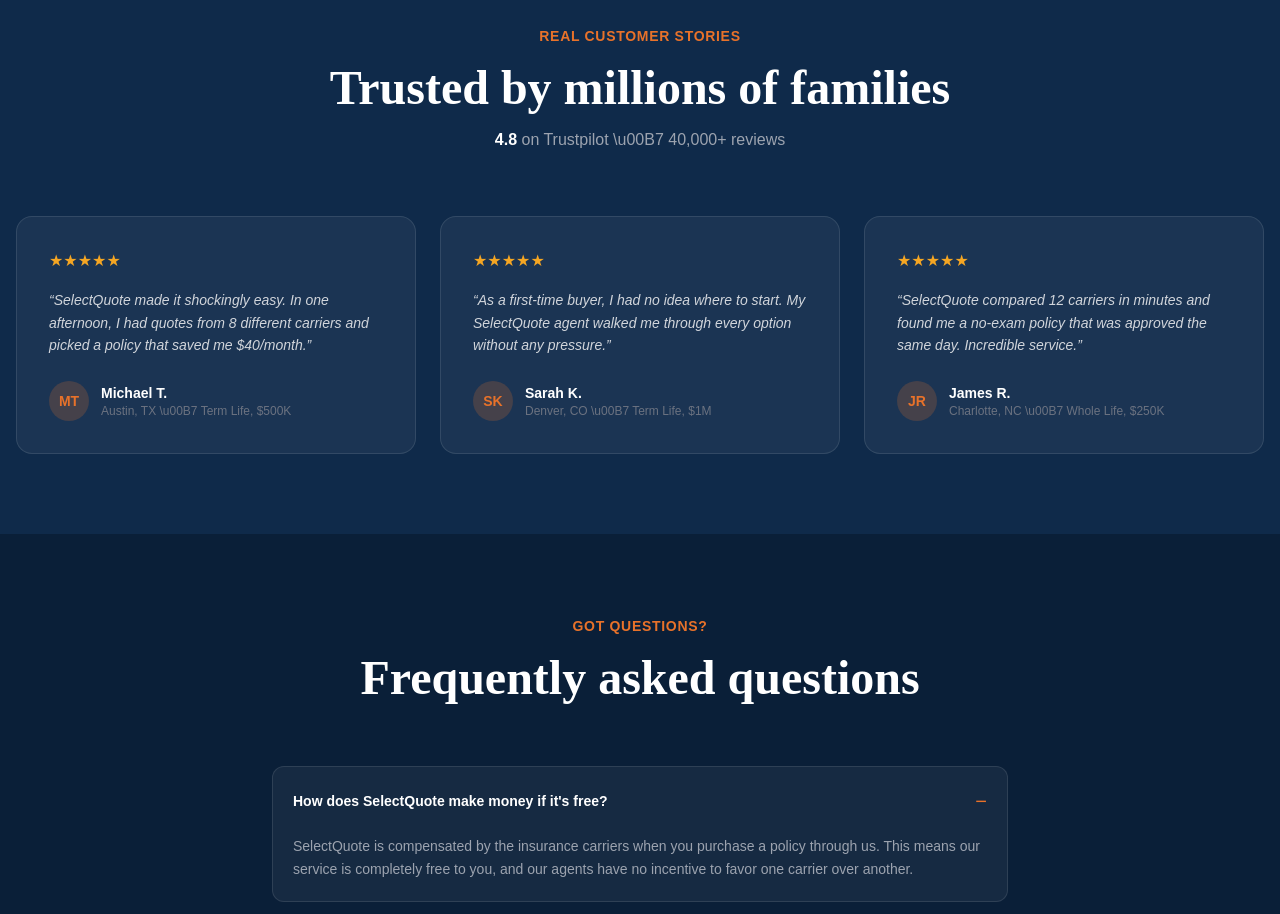
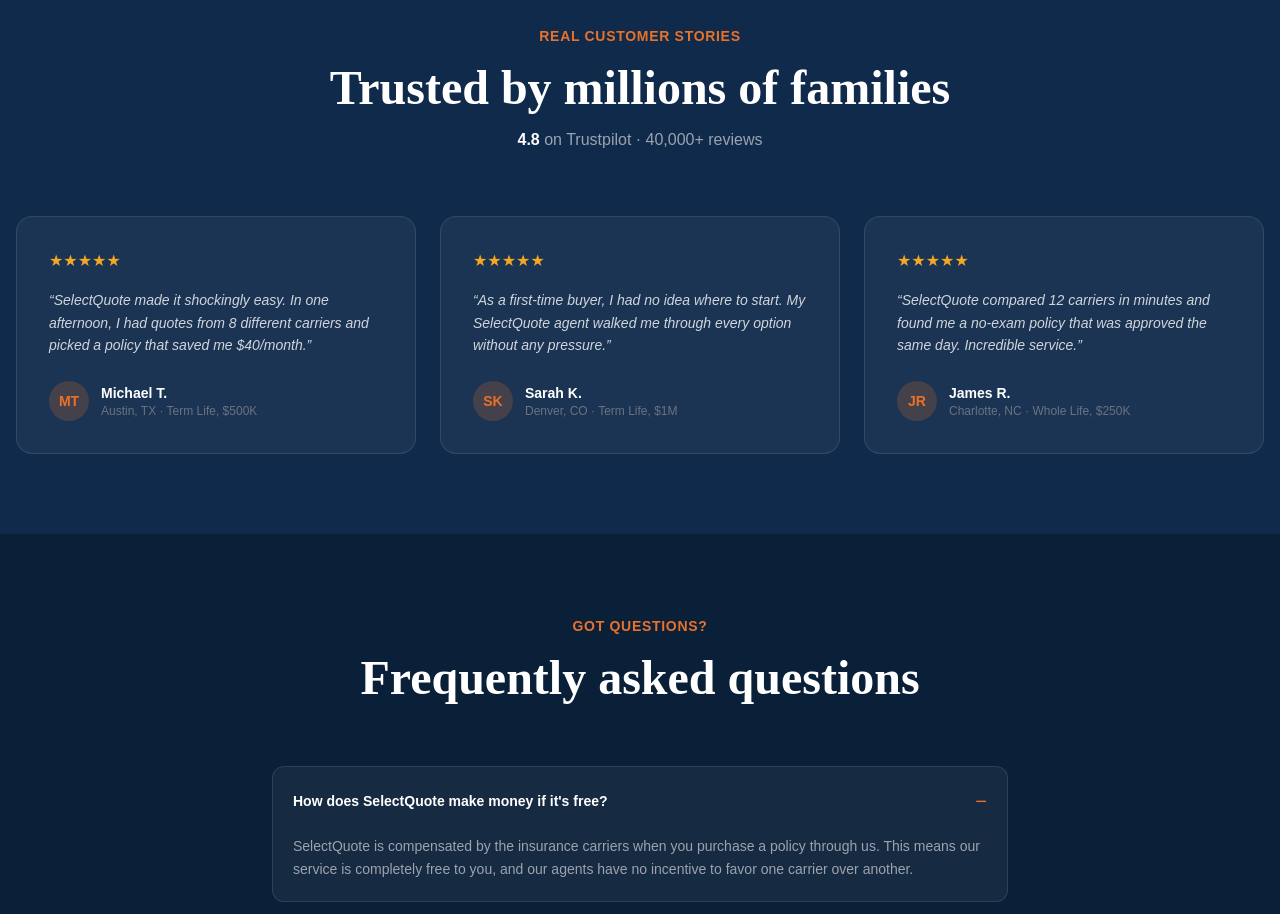
Before and after one commit to robertgrant-arch/selectquote-life-v2, a Next.js app: page / in a window 1280 px wide. Shown: the part 4500-5414 px from the top of the page. Built offline with nearby package versions, Linux system fonts and the light colour scheme.

Commit message:
Testimonials: fix unicode encoding for middot and star characters

```diff
--- a/components/Testimonials.tsx
+++ b/components/Testimonials.tsx
@@ -11,19 +11,19 @@
         <div className="text-center mb-16">
           <span className="text-[#e8722a] text-sm font-semibold uppercase tracking-wider">Real Customer Stories</span>
           <h2 className="text-4xl md:text-5xl font-bold mt-4">Trusted by millions of families</h2>
-          <p className="text-gray-400 mt-4"><strong className="text-white">4.8</strong> on Trustpilot \u00B7 40,000+ reviews</p>
+          <p className="text-gray-400 mt-4"><strong className="text-white">4.8</strong> on Trustpilot &middot; 40,000+ reviews</p>
         </div>
 
         <div className="grid md:grid-cols-3 gap-6">
           {reviews.map((r, i) => (
             <div key={i} className="bg-white/5 border border-white/10 rounded-2xl p-8">
-              <div className="flex text-[#f5a623] mb-4">{'\u2605'.repeat(5)}</div>
+              <div className="flex text-[#f5a623] mb-4">{String.fromCharCode(9733).repeat(5)}</div>
               <p className="text-gray-300 text-sm leading-relaxed mb-6 italic">&ldquo;{r.text}&rdquo;</p>
               <div className="flex items-center gap-3">
                 <div className="w-10 h-10 bg-[#e8722a]/20 rounded-full flex items-center justify-center text-[#e8722a] text-sm font-bold">{r.initials}</div>
                 <div>
                   <div className="text-sm font-semibold">{r.name}</div>
-                  <div className="text-xs text-gray-500">{r.loc} \u00B7 {r.policy}</div>
+                  <div className="text-xs text-gray-500">{r.loc} &middot; {r.policy}</div>
                 </div>
               </div>
             </div>
```
